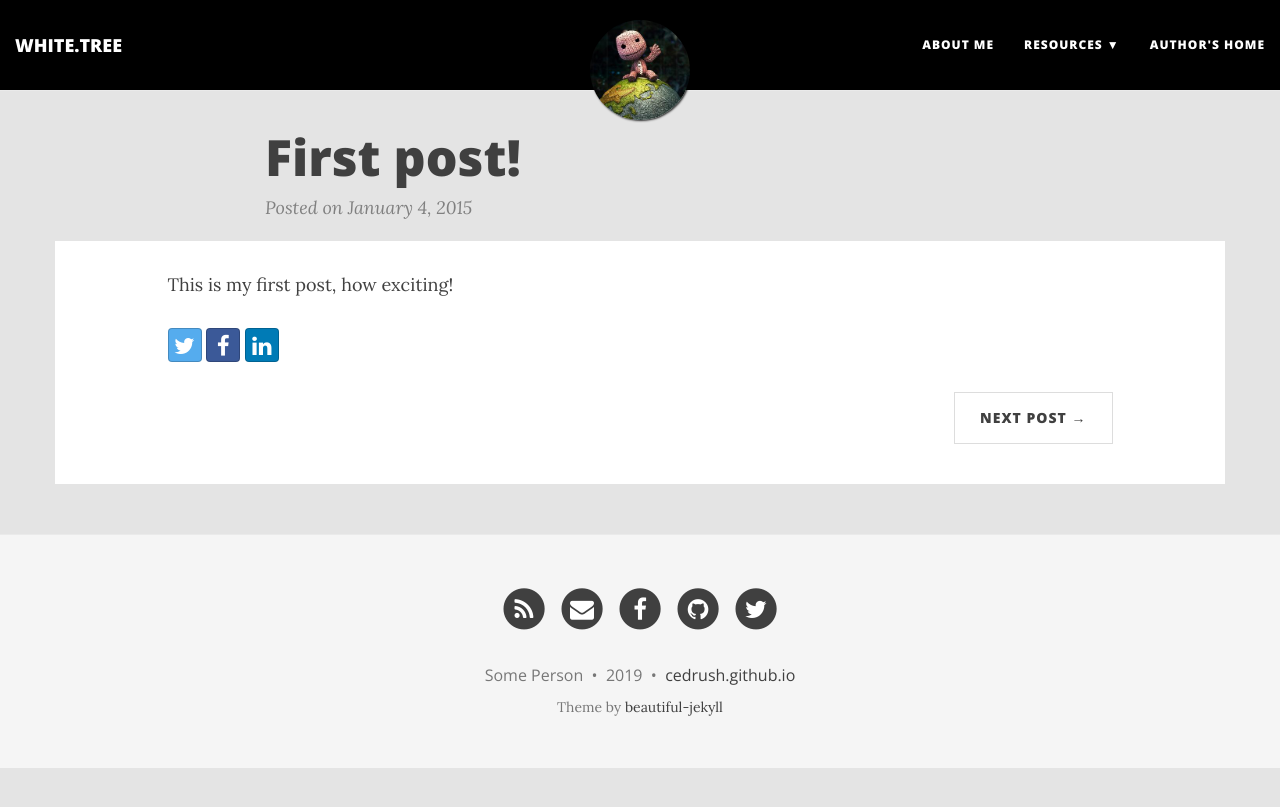
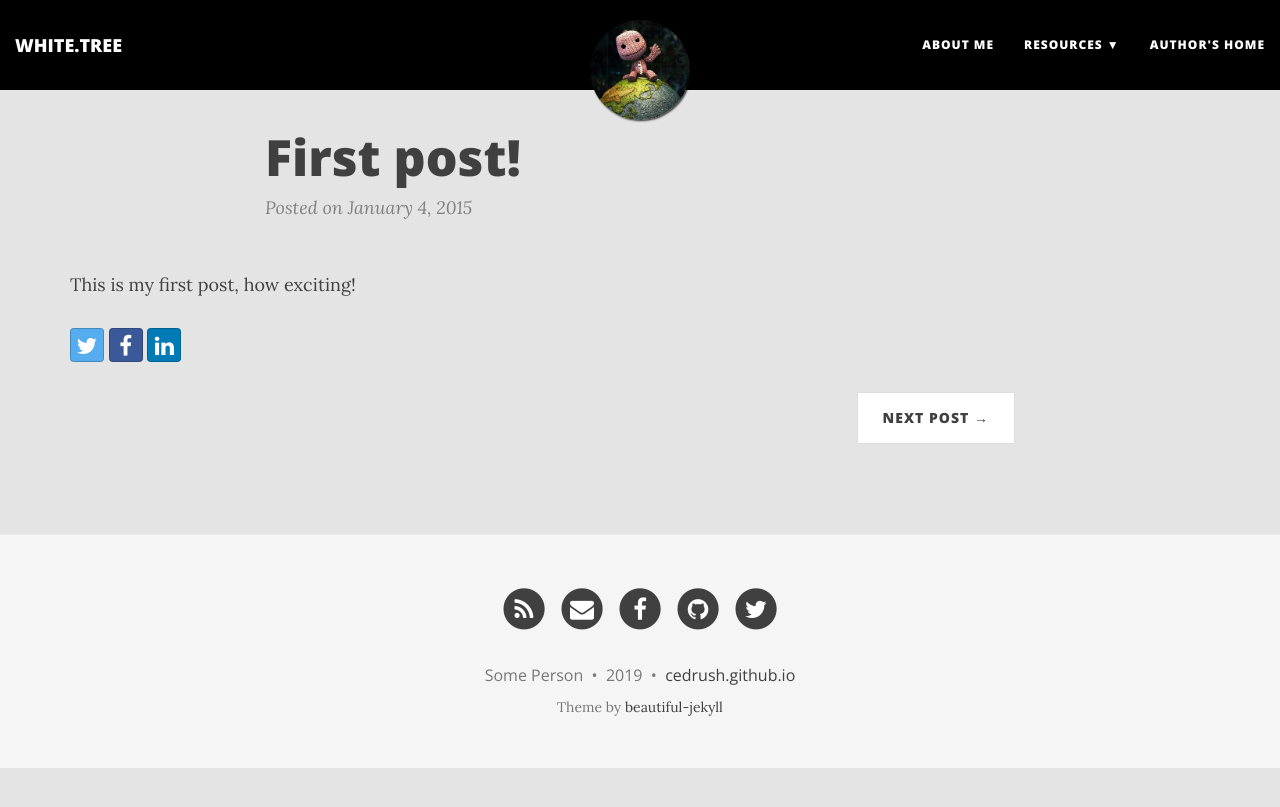
Before and after one commit to cedrush/cedrush.github.io, a Jekyll site: the page built from _posts/2015-01-04-first-post.md, in a window 1280 px wide. Shown: the top 807 px of the page. Built offline with Jekyll 4.4.1, drawn with Linux system fonts in a browser that asks for light colours; nearby versions of some CDN libraries.

Commit message:
Update post.html

```diff
--- a/_layouts/post.html
+++ b/_layouts/post.html
@@ -4,9 +4,9 @@
 
 {% include header.html type="post" %}
 
-<div class="container" style="background-color:#FFFFFF;">
+<div class="container">
   <div class="row">
-    <div class="col-lg-10 col-lg-offset-1 col-md-10 col-md-offset-1">
+    <div class="col-lg-10 col-lg-offset-0 col-md-10 col-md-offset-0">
 
       {% if page.gh-repo %}
         {% assign gh_split =  page.gh-repo | split:'/'  %}
```
